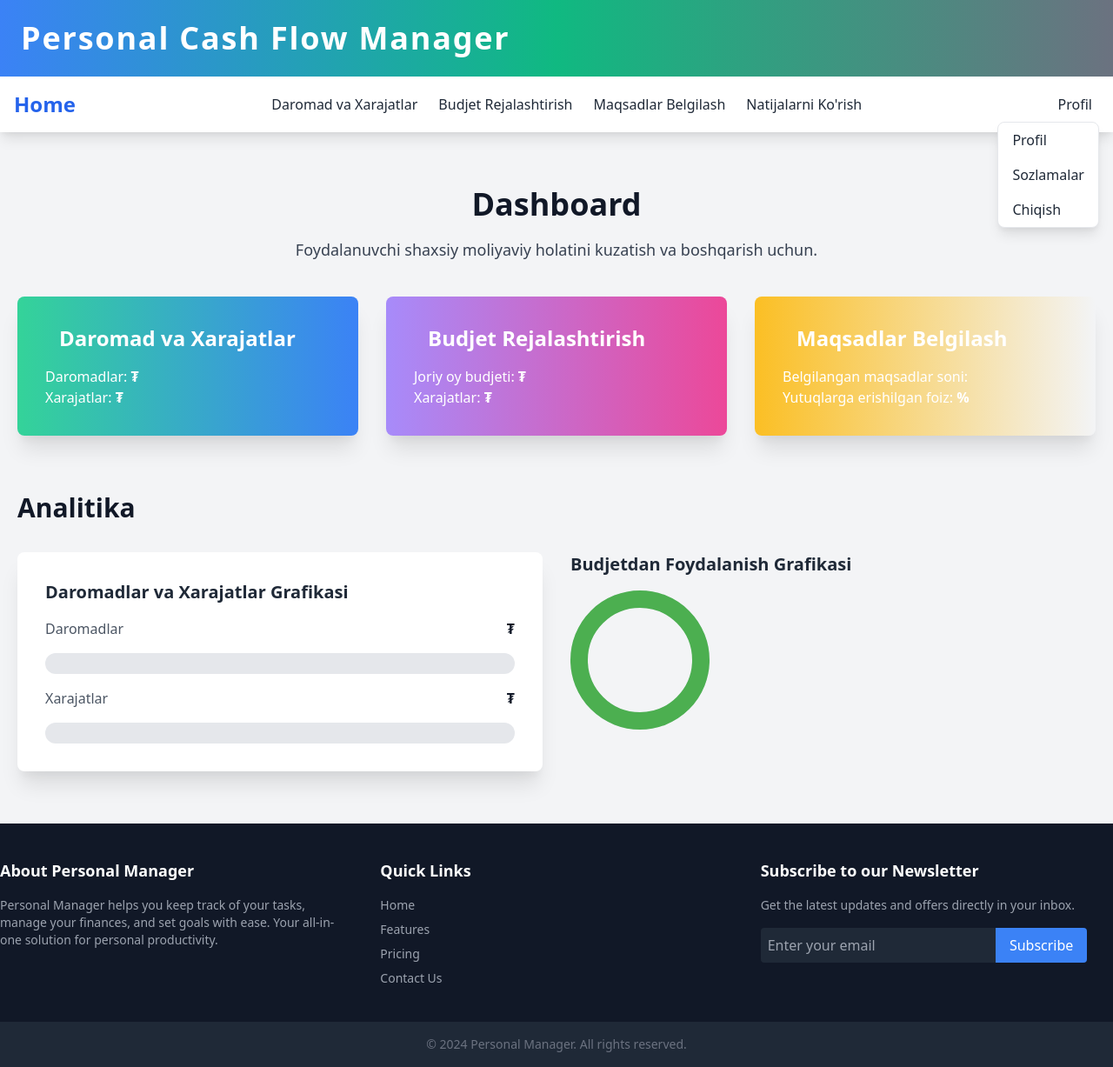
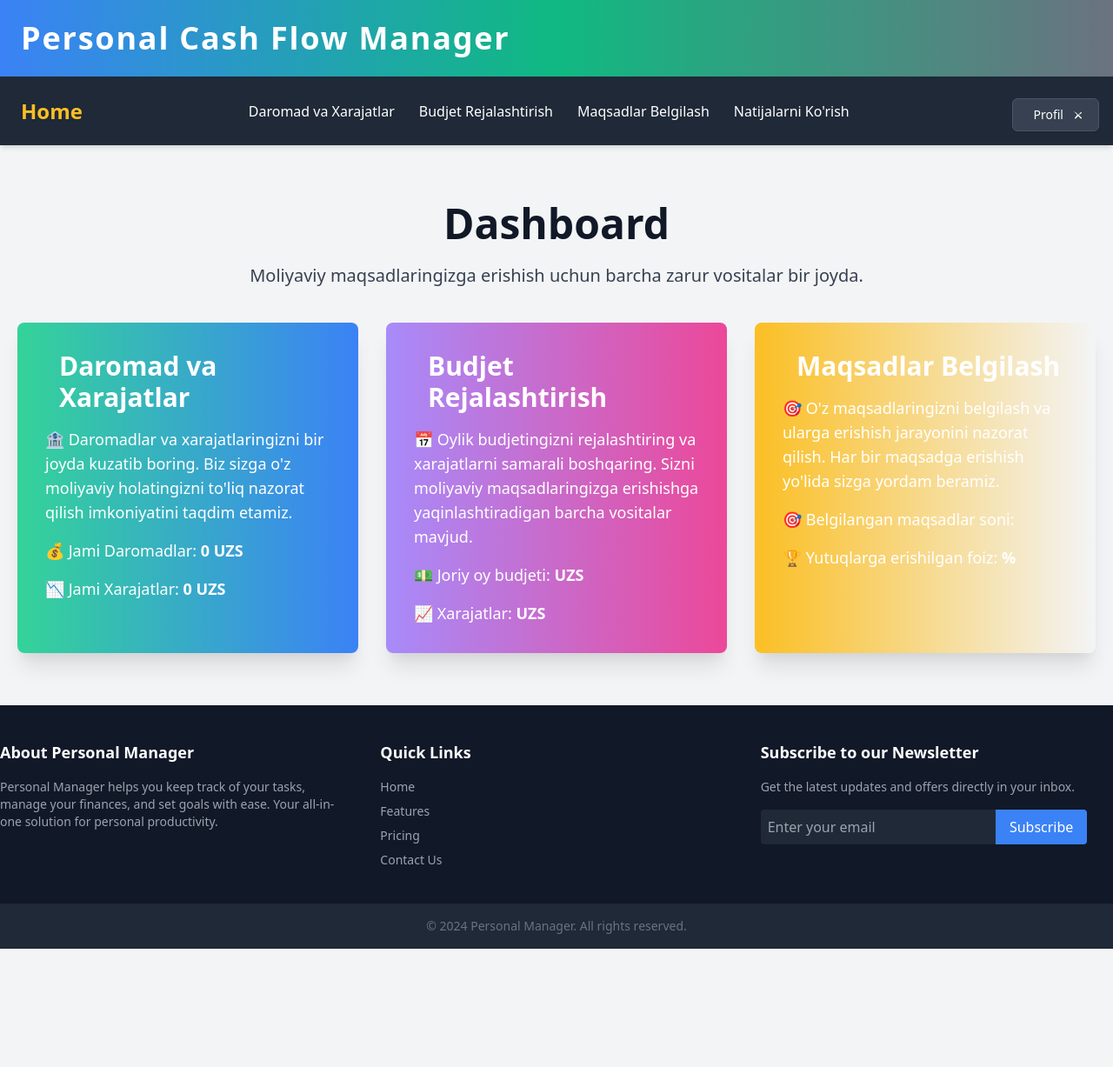
Before and after one commit to SharipovIskandar/PersonalCashFlowMeneger, a PHP site: page / in a window 1280 px wide. Shown: the whole page at 87% size. After the commit the page ends 1091 px from the top, so only its background shows below. Run offline with PHP 8.4, Linux system fonts and the light colour scheme; the visitor is signed in with stand-in values (Sample User, id 1); data that the repository does not hold is empty.

Commit message:
MAJOR: Xato va Kamchiliklari to'girlandi, Daroma va Xarajat sahifasi toliq ishladi, profile va setting sahifasi qoshildi

```diff
--- a/controller/UserDashboard.php
+++ b/controller/UserDashboard.php
@@ -1,6 +1,9 @@
 <?php
 
 namespace Controller;
+
+use PM\Expenses;
+use PM\Incomes;
 
 class UserDashboard
 {
@@ -18,11 +21,32 @@
     }
     public function dashboard()
     {
-        loadView('dashboard/home');
+        $incomes = (new Incomes())->getIncomesAmount();
+        $expenses = (new Expenses())->getExpensesAmount();
+
+        loadView('dashboard/home', ['incomes' => $incomes, 'expenses' => $expenses]);
     }
+
+    public function profile()
+    {
+        $incomes = (new Incomes())->getIncomesAmount();
+        $expenses = (new Expenses())->getExpensesAmount();
+        loadView('view/profile', ['incomes' => $incomes, 'expenses' => $expenses]);
+    }
+
     public function incAndExp()
     {
-        loadView('dashboard/incAndExp');
+        $incomes_amount = (new Incomes())->getIncomesAmount();
+        $expenses_amount = (new Expenses())->getExpensesAmount();
+        $incomes = (new Incomes())->getIncomes();
+        $expenses = (new Expenses())->getExpenses();
+
+        loadView('dashboard/incAndExp', ['incomes_amount' => $incomes_amount, 'expenses_amount' => $expenses_amount, 'incomes'=> $incomes, 'expenses'=> $expenses ]);
+    }
+
+    public function settings()
+    {
+        loadView('view/settings');
     }
     public function budgetPlanning()
     {
--- a/public/pages/auth/styles.css
+++ b/public/pages/auth/styles.css
@@ -74,3 +74,6 @@
     from { opacity: 0; }
     to { opacity: 1; }
 }
+.hidden {
+    display: none;
+}
--- a/public/pages/dashboard/home.php
+++ b/public/pages/dashboard/home.php
@@ -1,15 +1,19 @@
 <?php
 loadPartials('header');
 loadPartials('navbar');
+/**
+ * @var $incomes
+ * @var $expenses
+ */
 ?>
 
 <main class="container mx-auto p-5">
     <section class="text-center my-10">
-        <h2 class="text-4xl font-bold text-gray-900 leading-tight">
+        <h2 class="text-5xl font-bold text-gray-900 leading-tight">
             Dashboard
         </h2>
-        <p class="text-gray-700 mt-4 text-lg">
-            Foydalanuvchi shaxsiy moliyaviy holatini kuzatish va boshqarish uchun.
+        <p class="text-gray-700 mt-4 text-xl">
+            Moliyaviy maqsadlaringizga erishish uchun barcha zarur vositalar bir joyda.
         </p>
     </section>
 
@@ -18,88 +22,56 @@
         <!-- Income & Expenses Card -->
         <a href="/inc/exp" class="bg-gradient-to-r from-green-400 to-blue-500 text-white p-8 rounded-lg shadow-xl transform hover:scale-105 transition duration-300">
             <div class="flex items-center mb-4">
-                <i class="fas fa-wallet text-4xl mr-4"></i>
-                <h3 class="text-2xl font-semibold">Daromad va Xarajatlar</h3>
+                <i class="fas fa-wallet text-5xl mr-4"></i>
+                <h3 class="text-3xl font-semibold">Daromad va Xarajatlar</h3>
             </div>
-            <p class="text-white text-base">
-                Daromadlar: <span class="font-bold">₮</span>
+            <p class="text-white text-lg mb-4">
+                🏦 Daromadlar va xarajatlaringizni bir joyda kuzatib boring. Biz sizga o'z moliyaviy holatingizni to'liq nazorat qilish imkoniyatini taqdim etamiz.
             </p>
-            <p class="text-white text-base">
-                Xarajatlar: <span class="font-bold">₮</span>
+            <p class="text-white text-lg mb-4">
+                💰 Jami Daromadlar: <span class="font-bold"><?= number_format($incomes->total_amount_inc, 0, '', ' ') ?> UZS</span>
+            </p>
+            <p class="text-white text-lg">
+                📉 Jami Xarajatlar: <span class="font-bold"><?= number_format($expenses->total_amount_exp, 0, '', ' ') ?> UZS</span>
             </p>
         </a>
 
         <!-- Budget Planning Card -->
         <a href="/budget/planning" class="bg-gradient-to-r from-purple-400 to-pink-500 text-white p-8 rounded-lg shadow-xl transform hover:scale-105 transition duration-300">
             <div class="flex items-center mb-4">
-                <i class="fas fa-chart-line text-4xl mr-4"></i>
-                <h3 class="text-2xl font-semibold">Budjet Rejalashtirish</h3>
+                <i class="fas fa-chart-line text-5xl mr-4"></i>
+                <h3 class="text-3xl font-semibold">Budjet Rejalashtirish</h3>
             </div>
-            <p class="text-white text-base">
-                Joriy oy budjeti: <span class="font-bold">₮</span>
+            <p class="text-white text-lg mb-4">
+                📅 Oylik budjetingizni rejalashtiring va xarajatlarni samarali boshqaring. Sizni moliyaviy maqsadlaringizga erishishga yaqinlashtiradigan barcha vositalar mavjud.
             </p>
-            <p class="text-white text-base">
-                Xarajatlar: <span class="font-bold">₮</span>
+            <p class="text-white text-lg mb-4">
+                💵 Joriy oy budjeti: <span class="font-bold">UZS</span>
+            </p>
+            <p class="text-white text-lg">
+                📈 Xarajatlar: <span class="font-bold">UZS</span>
             </p>
         </a>
 
         <!-- Goal Setting Card -->
         <a href="/set/goal" class="bg-gradient-to-r from-yellow-400 to-orange-500 text-white p-8 rounded-lg shadow-xl transform hover:scale-105 transition duration-300">
             <div class="flex items-center mb-4">
-                <i class="fas fa-bullseye text-4xl mr-4"></i>
-                <h3 class="text-2xl font-semibold">Maqsadlar Belgilash</h3>
+                <i class="fas fa-bullseye text-5xl mr-4"></i>
+                <h3 class="text-3xl font-semibold">Maqsadlar Belgilash</h3>
             </div>
-            <p class="text-white text-base">
-                Belgilangan maqsadlar soni: <span class="font-bold"></span>
+            <p class="text-white text-lg mb-4">
+                🎯 O'z maqsadlaringizni belgilash va ularga erishish jarayonini nazorat qilish. Har bir maqsadga erishish yo'lida sizga yordam beramiz.
             </p>
-            <p class="text-white text-base">
-                Yutuqlarga erishilgan foiz: <span class="font-bold">%</span>
+            <p class="text-white text-lg mb-4">
+                🎯 Belgilangan maqsadlar soni: <span class="font-bold"></span>
+            </p>
+            <p class="text-white text-lg">
+                🏆 Yutuqlarga erishilgan foiz: <span class="font-bold">%</span>
             </p>
         </a>
     </section>
 
     <!-- Analytics Section -->
-    <section class="mt-16">
-        <h3 class="text-3xl font-semibold text-gray-900 leading-tight">Analitika</h3>
-        <div class="grid grid-cols-1 md:grid-cols-2 gap-8 mt-8">
-            <!-- Income vs Expenses Chart -->
-            <div class="bg-white p-8 rounded-lg shadow-xl">
-                <h4 class="text-xl font-semibold text-gray-800 mb-4">Daromadlar va Xarajatlar Grafikasi</h4>
-                <!-- Progress Bars -->
-                <div class="flex flex-col gap-4">
-                    <div class="flex items-center justify-between">
-                        <span class="text-gray-600">Daromadlar</span>
-                        <span class="font-bold text-gray-900">₮</span>
-                    </div>
-                    <div class="relative h-6 bg-gray-200 rounded-full">
-                        <div class="absolute top-0 left-0 h-full bg-green-500 rounded-full" style="width:%;"></div>
-                        <span class="absolute inset-0 flex items-center justify-center text-white text-xs font-medium" style="width:"></span>
-                    </div>
-                    <div class="flex items-center justify-between">
-                        <span class="text-gray-600">Xarajatlar</span>
-                        <span class="font-bold text-gray-900">₮</span>
-                    </div>
-                    <div class="relative h-6 bg-gray-200 rounded-full">
-                        <div class="absolute top-0 left-0 h-full bg-red-500 rounded-full" style="width:"></div>
-                        <span></span>
-                    </div>
-                </div>
-            </div>
-
-            <!-- Budget Usage Chart -->
-            <div class="">
-                <h4 class="text-xl font-semibold text-gray-800 mb-4">Budjetdan Foydalanish Grafikasi</h4>
-                <!-- Donut Chart -->
-                <div class="relative flex items-center justify-center h-40 w-40">
-                    <svg class="absolute" viewBox="0 0 32 32" width="100%" height="100%">
-                        <circle cx="16" cy="16" r="14" stroke="#e2e8f0" stroke-width="4" fill="none"></circle>
-                        <circle cx="16" cy="16" r="14" stroke="#4caf50" stroke-width="4" fill="none" stroke-dasharray=" " stroke-dashoffset="25"></circle>
-                    </svg>
-                    <span class="text-xl font-semibold text-gray-800"></span>
-                </div>
-            </div>
-        </div>
-    </section>
 </main>
 
 <?php
--- a/public/partials/navbar.php
+++ b/public/partials/navbar.php
@@ -1,29 +1,58 @@
-<nav class="bg-white shadow-lg">
+<style>
+    .dropdown-item:hover {
+        background-color: #f0f4f8;
+    }
+</style>
+<nav class="bg-gray-800 shadow-md">
     <div class="container mx-auto flex justify-between items-center p-4">
         <!-- Logo yoki Sahifa nomi -->
-        <a href="/" class="text-2xl font-bold text-blue-600 hover:text-blue-800 transition duration-300">
-            <i class="fas fa-home"></i> Home
+        <a href="/" class="text-2xl font-bold text-yellow-400 hover:text-yellow-300 transition duration-300 flex items-center">
+            <i class="fas fa-home text-2xl mr-2"></i> Home
         </a>
 
         <!-- Nav Links -->
-        <ul class="flex space-x-6 text-gray-800">
-            <li><a href="/inc/exp" class="hover:text-blue-600 transition duration-300">Daromad va Xarajatlar</a></li>
-            <li><a href="/budget/planning" class="hover:text-blue-600 transition duration-300">Budjet Rejalashtirish</a></li>
-            <li><a href="/set/goal" class="hover:text-blue-600 transition duration-300">Maqsadlar Belgilash</a></li>
-            <li><a href="/summary" class="hover:text-blue-600 transition duration-300">Natijalarni Ko'rish</a></li>
+        <ul class="flex space-x-6">
+            <li><a href="/inc/exp" class="text-white hover:text-yellow-300 transition duration-300 flex items-center"><i class="fas fa-dollar-sign mr-1"></i> Daromad va Xarajatlar</a></li>
+            <li><a href="/budget/planning" class="text-white hover:text-yellow-300 transition duration-300 flex items-center"><i class="fas fa-calendar-alt mr-1"></i> Budjet Rejalashtirish</a></li>
+            <li><a href="/set/goal" class="text-white hover:text-yellow-300 transition duration-300 flex items-center"><i class="fas fa-bullseye mr-1"></i> Maqsadlar Belgilash</a></li>
+            <li><a href="/summary" class="text-white hover:text-yellow-300 transition duration-300 flex items-center"><i class="fas fa-chart-line mr-1"></i> Natijalarni Ko'rish</a></li>
         </ul>
 
-        <!-- Profil linki va Dropdown -->
-        <div class="relative dropdown">
-            <button class="text-gray-800 hover:text-blue-600 transition duration-300 flex items-center space-x-2">
-                <span>Profil</span>
-                <i class="fas fa-caret-down"></i>
-            </button>
-            <div class="absolute right-0 mt-2 bg-white border border-gray-200 rounded-lg shadow-lg dropdown-menu">
-                <a href="/profile" class="block px-4 py-2 text-gray-800 hover:bg-gray-100">Profil</a>
-                <a href="/settings" class="block px-4 py-2 text-gray-800 hover:bg-gray-100">Sozlamalar</a>
-                <a href="/logout" class="block px-4 py-2 text-gray-800 hover:bg-gray-100">Chiqish</a>
+        <!-- Auth Links -->
+        <?php if(!$_SESSION['user']):?>
+        <div class="flex space-x-4">
+            <a href="/signup" class="text-white hover:text-yellow-300 transition duration-300 flex items-center"><i class="fas fa-user-plus mr-1"></i> Ro'yxatdan O'tish</a>
+            <a href="/login" class="text-white hover:text-yellow-300 transition duration-300 flex items-center"><i class="fas fa-sign-in-alt mr-1"></i> Kirish</a>
+        </div>
+        <?php endif;?>
+
+        <!-- Profile Dropdown -->
+        <?php if($_SESSION['user']): ?>
+        <div class="relative inline-block text-left">
+            <div>
+                <button onclick="toggleDropdown()" class="inline-flex justify-center w-full rounded-md border border-gray-600 shadow-sm px-4 py-2 bg-gray-700 text-sm font-medium text-white hover:bg-gray-600 focus:outline-none focus:ring-2 focus:ring-offset-2 focus:ring-yellow-500" id="menu-button" aria-expanded="true" aria-haspopup="true">
+                    <i class="fas fa-user mr-2"></i> Profil
+                    <svg class="-mr-1 ml-2 h-5 w-5" xmlns="http://www.w3.org/2000/svg" viewBox="0 0 20 20" fill="currentColor" aria-hidden="true">
+                        <path fill-rule="evenodd" d="M5.23 7.21a.75.75 0 011.06-.02l2.72 2.72 2.72-2.72a.75.75 0 011.08 1.08L9.56 10l3.26 3.26a.75.75 0 11-1.06 1.06l-2.72-2.72-2.72 2.72a.75.75 0 11-1.08-1.08L7.94 10 4.68 6.74a.75.75 0 01-.02-1.06z" clip-rule="evenodd"/>
+                    </svg>
+                </button>
+            </div>
+
+            <div id="dropdownMenu" class="origin-top-right absolute right-0 mt-2 w-56 rounded-md shadow-lg bg-gray-700 ring-1 ring-black ring-opacity-5 hidden">
+                <div class="py-1" role="menu" aria-orientation="vertical" aria-labelledby="menu-button" tabindex="-1">
+                    <a href="/profile" class="block px-4 py-2 text-sm text-white dropdown-item" role="menuitem" tabindex="-1" id="menu-item-0"><i class="fas fa-user-circle mr-2"></i> Profil</a>
+                    <a href="/settings" class="block px-4 py-2 text-sm text-white dropdown-item" role="menuitem" tabindex="-1" id="menu-item-1"><i class="fas fa-cog mr-2"></i> Sozlamalar</a>
+                    <a href="/logout" class="block px-4 py-2 text-sm text-white dropdown-item" role="menuitem" tabindex="-1" id="menu-item-2"><i class="fas fa-sign-out-alt mr-2"></i> Chiqish</a>
+                </div>
             </div>
         </div>
+        <?php endif; ?>
     </div>
 </nav>
+
+<script>
+    function toggleDropdown() {
+        var menu = document.getElementById('dropdownMenu');
+        menu.classList.toggle('hidden');
+    }
+</script>
--- a/routes/web.php
+++ b/routes/web.php
@@ -17,5 +17,7 @@
 Router::get('/budget/planning', fn() => (new UserDashboard())->budgetPlanning());
 Router::get('/set/goal', fn() => (new UserDashboard())->setGoal());
 Router::get('/summary', fn() => (new UserDashboard())->summaryPage());
+Router::get('/profile', fn() => (new UserDashboard())->profile());
+Router::get('/settings', fn() => (new UserDashboard())->settings());
 
 Router::post('/inc/exp', fn()=> (new \Controller\CashFlowController())->incomeOrExpensesCashFlow());
--- a/src/Expenses.php
+++ b/src/Expenses.php
@@ -14,7 +14,15 @@
     {
         $this->pdo = DB::connect();
     }
+    public function getExpenses()
+    {
+        return $this->pdo->query('SELECT * FROM expenses')->fetchAll(PDO::FETCH_ASSOC);
+    }
 
+    public function getExpensesAmount()
+    {
+        return $this->pdo->query("SELECT SUM(amount) AS total_amount_exp FROM expenses;")->fetch();
+    }
     public function recordExpenses(int $amount, string $description, int $category_id, int $user_id)
     {
         $stmt = $this->pdo->prepare("INSERT INTO expenses (amount, description, category_id, user_id, created_at)
--- a/src/Incomes.php
+++ b/src/Incomes.php
@@ -15,6 +15,15 @@
         $this->pdo = DB::connect();
     }
 
+    public function getIncomes()
+    {
+        return $this->pdo->query('SELECT * FROM incomes')->fetchAll(PDO::FETCH_ASSOC);
+    }
+
+    public function getIncomesAmount()
+    {
+        return $this->pdo->query("SELECT SUM(amount) AS total_amount_inc FROM incomes;;")->fetch();
+    }
     public function recordIncome(int $amount, string $description, int $category_id, int $user_id)
     {
         $stmt = $this->pdo->prepare("INSERT INTO incomes (amount, description, category_id, user_id, created_at)
```
Also changed, not shown: controller/CashFlowController.php (+13 -4 lines), public/pages/auth/scripts.js (+15 -0 lines), public/pages/dashboard/budgetPlanning.php (+19 -21 lines), public/pages/dashboard/incAndExp.php (+17 -4 lines), public/pages/view/home.php (+62 -62 lines), public/pages/view/profile.php (added, +71 -0 lines), public/pages/view/settings.php (added, +84 -0 lines).
